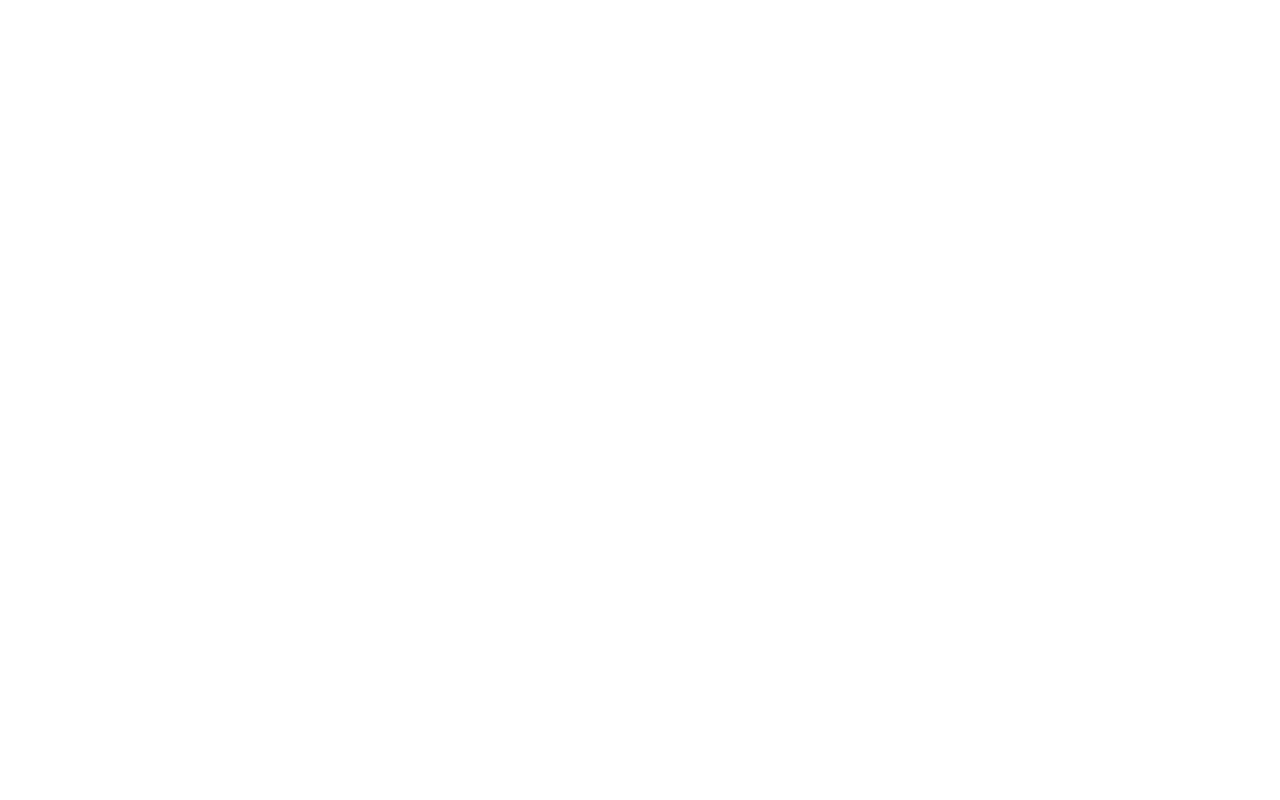
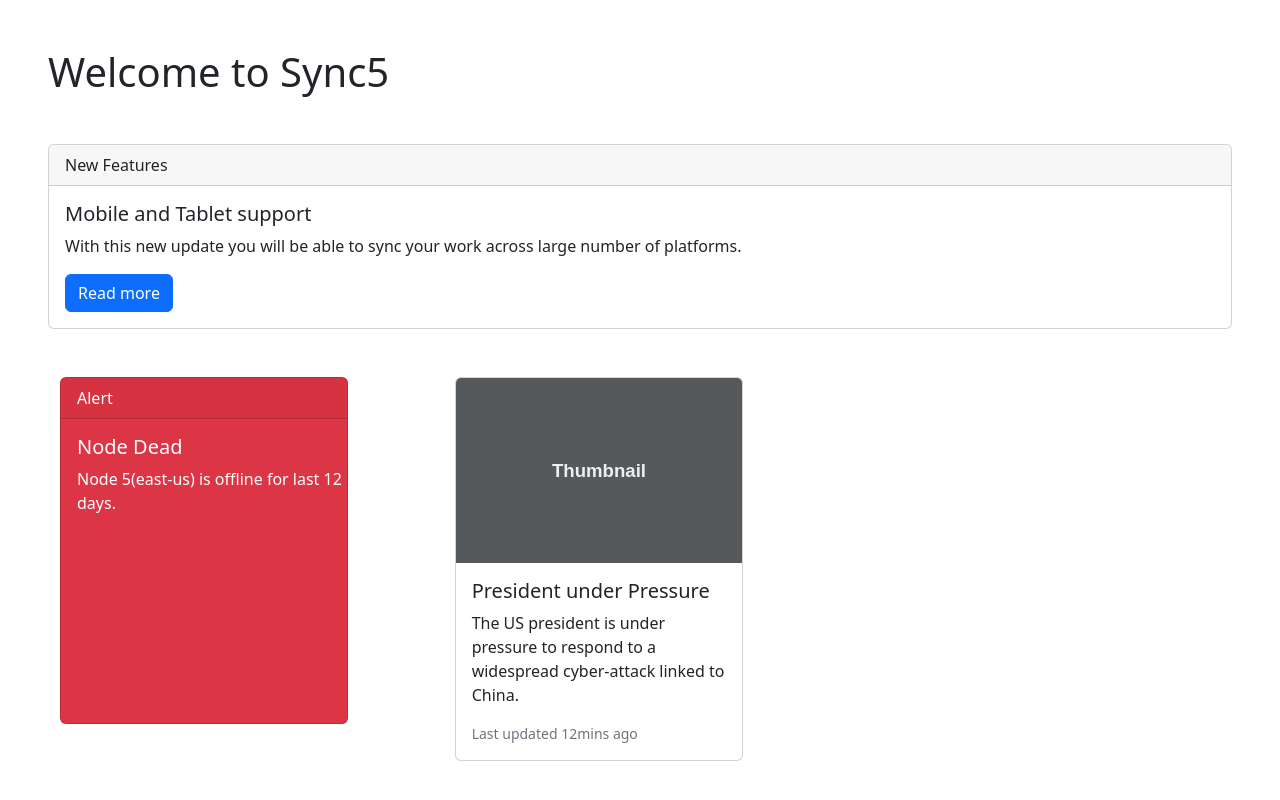
Before and after one commit to acciojob/bootstrap-card-Powerpoffgirl, a website: page main.html in a window 1280 px wide. Drawn offline with nearby package versions, Linux system fonts and the light colour scheme.

Commit message:
completed

```diff
--- a/main.html
+++ b/main.html
@@ -3,11 +3,57 @@
 <html>
 
 <head>
-	<link rel="stylesheet" href="styles.css">
+	<link href="https://cdn.jsdelivr.net/npm/bootstrap@5.2.2/dist/css/bootstrap.min.css" rel="stylesheet" integrity="sha384-Zenh87qX5JnK2Jl0vWa8Ck2rdkQ2Bzep5IDxbcnCeuOxjzrPF/et3URy9Bv1WTRi" crossorigin="anonymous">
+
 </head>
 
 <body>
 	<!-- the entire body must be written by student -->
+	<h1 class="m-5">Welcome to Sync5</h1>
+	<div class="card m-5">
+		<div class="card-header">
+		  New Features
+		</div>
+		<div class="card-body">
+		  <h5 class="card-title">Mobile and Tablet support</h5>
+		  <p class="card-text">With this new update you will be able to sync your work across large number of platforms.</p>
+		  <button type="button" class="btn btn-primary">Read more</button>
+		</div>
+	  </div>
+
+	  <div class="row m-5">
+		<div class="col-sm-12 col-md-6 col-lg-4">
+			<div class="card w-90 text-bg-danger mb-3" style="width: 18rem;">
+				<div class="card-header">
+					Alert
+				</div>
+				<h5 class="ms-3 mt-3">Node Dead</h5>
+				<p class="card-text ms-3">Node 5(east-us) is offline for last 12 days.</p>
+				<br/>
+				<br/>
+				<br/>
+				<br/>
+				<br/>
+				<br/>
+				<br/>
+				<br/>
+			</div>
+		</div>
+
+		<div class="col-sm-12 col-md-6 col-lg-4">
+			<div class="card w-90" style="width: 18rem;">
+				<img src="download.svg" class="card-img-top" alt="...">
+				<div class="card-body">
+				<h5>President under Pressure</h5>
+				  <p class="card-text">The US president is under pressure to respond to a widespread cyber-attack linked to China.</p>
+				  <div class="d-flex justify-content-between aling-items-center">
+					<small class="text-muted">Last updated 12mins ago</small>
+				  </div>
+				</div>
+			</div>
+		</div>
+	</div>
+</div>
     <script type="text/javascript" src="./script.js">
 </script>
 
--- a/package.json
+++ b/package.json
@@ -15,6 +15,7 @@
     "author": "",
     "license": "ISC",
     "dependencies": {
+        "bootstrap": "^5.2.3",
         "cypress": "^9.5.0",
         "express": "^4.17.1",
         "index.js": "0.0.3",
```
Also changed, not shown: download.svg (added), 1 other file.
